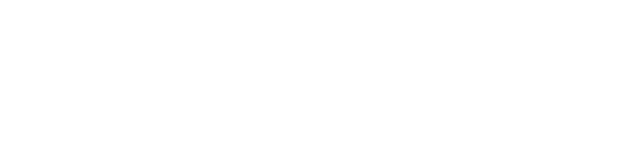
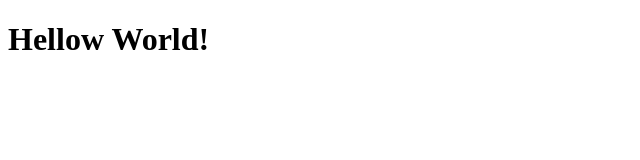
Before and after one commit to practise1a/practika2, a plain HTML site: page index.html in a window 1280 px wide. Shown: the whole page, without its empty margins (0-640 px from the left). Drawn offline with Linux system fonts and the light colour scheme.

Commit message:
new commit

```diff
--- a/index.html
+++ b/index.html
@@ -6,6 +6,10 @@
     <title>Document</title>
 </head>
 <body>
-
+    <p>
+        <h1>
+            Hellow World!
+        </h1>
+    </p>
 </body>
 </html>
```
